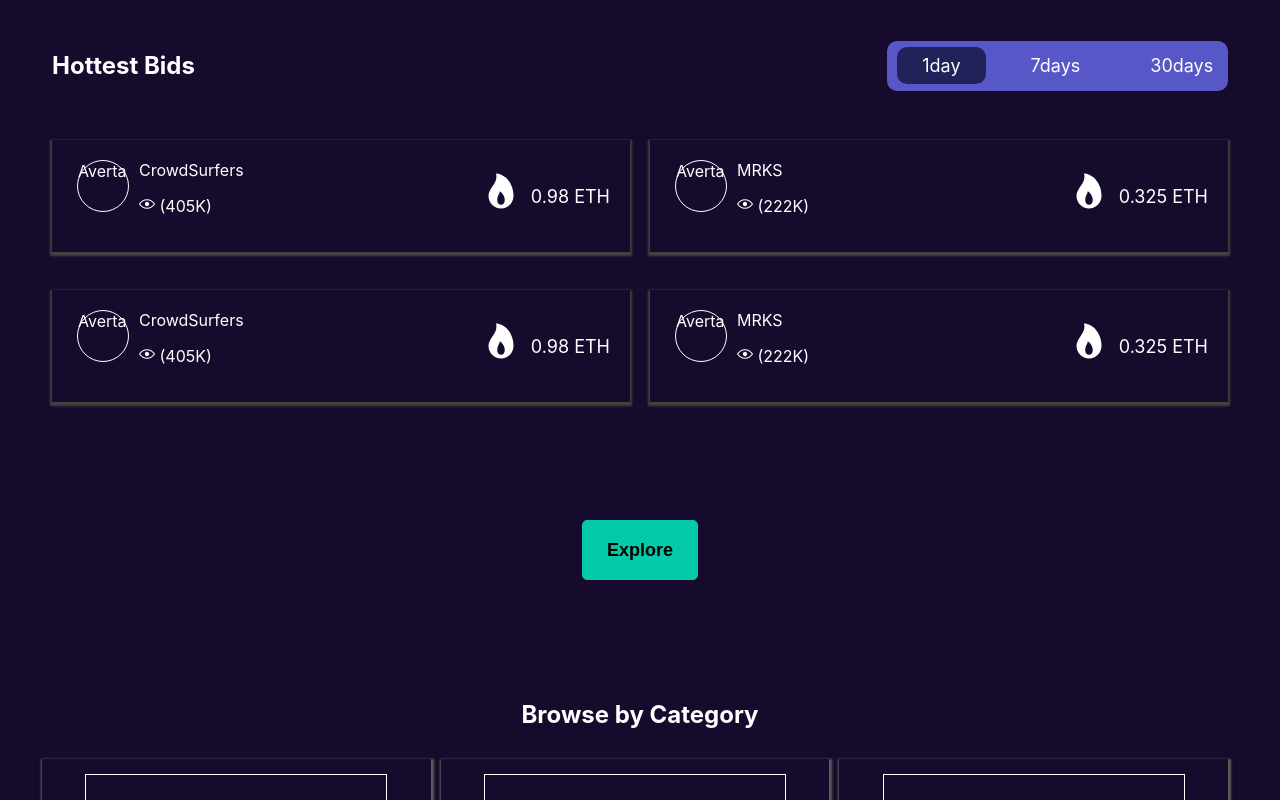
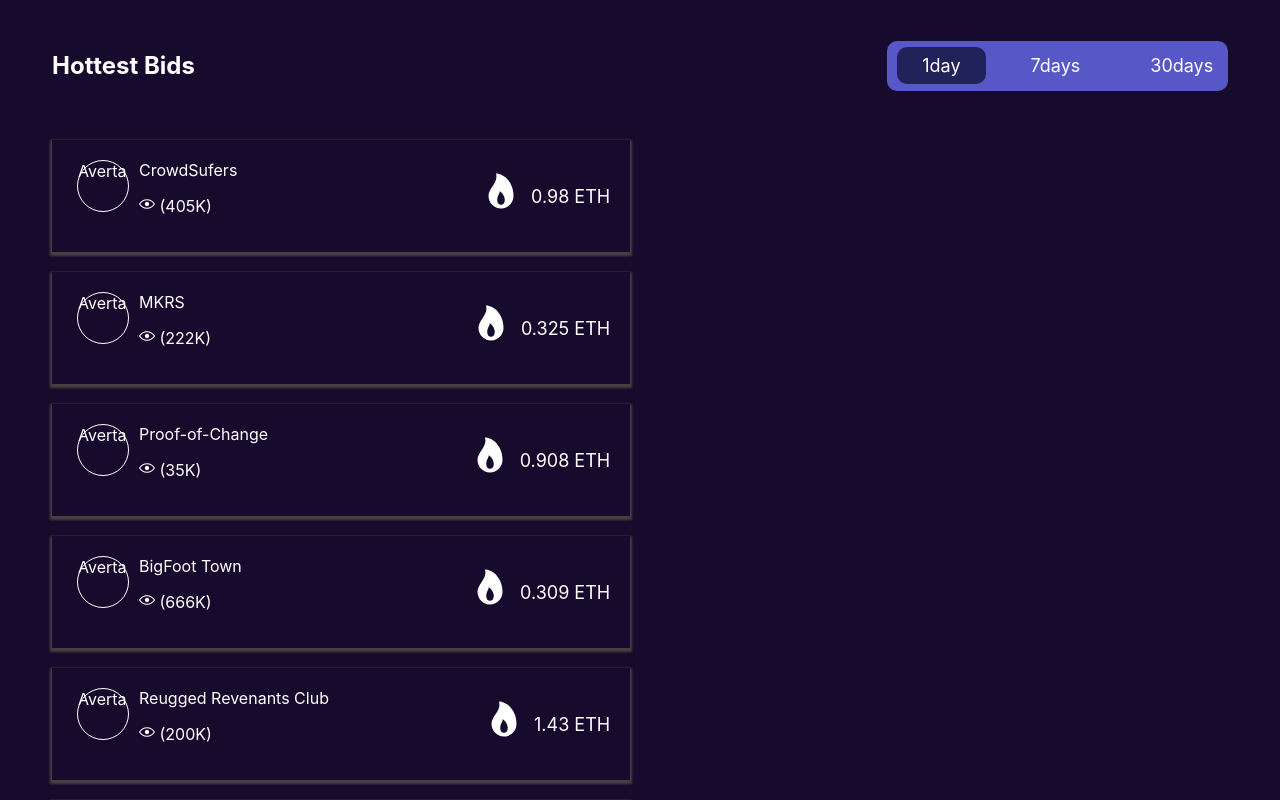
Before and after one commit to victoryohanna/McGeorgeTestProject, a React (Create React App) app: page / in a window 1280 px wide. Shown: the part 3380-4180 px from the top of the page. Built offline with nearby package versions, Linux system fonts and the light colour scheme.

Commit message:
modified hottestbids component

```diff
--- a/src/components/Collections.jsx
+++ b/src/components/Collections.jsx
@@ -18,7 +18,7 @@ const Collections = () => {
           {
             topCollections.map((item, index)=>{
               return(
-                <div className="collction-items">
+                <div className="collction-items" key={index}>
             <div className="averta-item1">
               <div className="averta">Averta</div>
               <div>
@@ -51,7 +51,7 @@ const Collections = () => {
           {
             topSellers.map((item, index)=>{
               return(
-                <div className="collction-items">
+                <div className="collction-items" key={index}>
             <div className="averta-item1">
               <div className="averta">Averta</div>
               <div>
--- a/src/components/HottestBids.jsx
+++ b/src/components/HottestBids.jsx
@@ -1,8 +1,10 @@
 import "../styles/components/hottestBids.css";
 import { IoFlameSharp } from "react-icons/io5";
 import { RxEyeOpen } from "react-icons/rx";
+import NFTsHottestBids from "./hottestbid";
 
 const Hottest = () => {
+  const hottestbid = NFTsHottestBids;
   return (
     <div className="hottestbids-container">
       <div className="info-title">
@@ -18,13 +20,15 @@ const Hottest = () => {
         </div>
       </div>
       <div className="hottestbids">
-        <div className="hottestbids-left">
+        {hottestbid.map((item, index) => {
+          return (
+            <div className="hottestbids-wrap" key={index}>
               <div className="left-items1">
                 <div className="averta">Averta</div>
                 <div className="bids-text">
-              <span>CrowdSurfers</span>
+                  <span>{item.name}</span>
                   <p>
-                <RxEyeOpen /> (405K)
+                    <RxEyeOpen /> {item.views}
                   </p>
                 </div>
               </div>
@@ -33,72 +37,13 @@ const Hottest = () => {
                   <IoFlameSharp />
                 </div>
                 <div className="bids-text">
-              <span>0.98 ETH</span>
+                  <span>{item.value}</span>
                 </div>
               </div>
             </div>
-        <div className="hottestbids-right">
-          <div className="right-items1">
-            <div className="averta">Averta</div>
-            <div className="bids-text">
-              <span>MRKS</span>
-              <p>
-                <RxEyeOpen /> (222K)
-              </p>
+          );
+        })}
       </div>
-          </div>
-          <div className="right-items2">
-            <div className="flem-icon">
-              <IoFlameSharp />
-            </div>
-            <div className="bids-text">
-              <span>0.325 ETH</span>
-            </div>
-          </div>
-        </div>
-      </div>
-
-      <div className="hottestbids">
-        <div className="hottestbids-left">
-          <div className="left-items1">
-            <div className="averta">Averta</div>
-            <div className="bids-text">
-              <span>CrowdSurfers</span>
-              <p>
-                <RxEyeOpen /> (405K)
-              </p>
-            </div>
-          </div>
-          <div className="left-items2">
-            <div className="flem-icon">
-              <IoFlameSharp />
-            </div>
-            <div className="bids-text">
-              <span>0.98 ETH</span>
-            </div>
-          </div>
-        </div>
-        <div className="hottestbids-right">
-          <div className="right-items1">
-            <div className="averta">Averta</div>
-            <div className="bids-text">
-              <span>MRKS</span>
-              <p>
-                <RxEyeOpen /> (222K)
-              </p>
-            </div>
-          </div>
-          <div className="right-items2">
-            <div className="flem-icon">
-              <IoFlameSharp />
-            </div>
-            <div className="bids-text">
-              <span>0.325 ETH</span>
-            </div>
-          </div>
-        </div>
-      </div>
-
       <div className="btn-hottest">
         <button type="button">Explore</button>
       </div>
--- a/src/styles/components/hottestBids.css
+++ b/src/styles/components/hottestBids.css
@@ -10,14 +10,15 @@
 
 .hottestbids {
   display: flex;
+  flex-wrap: wrap;
   margin: 2px;
   padding: 8px;
   /* border: 1px solid white; */
 }
 
-.hottestbids-left,
-.hottestbids-right {
-  width: 50%;
+
+.hottestbids-wrap {
+  width: 45%;
   margin: 10px;
   padding: 20px;
   display: flex;
```
Also changed, not shown: 1 other file (tests, documents, lock files or other folders). Lines whose indentation alone changed are shown as unchanged.
